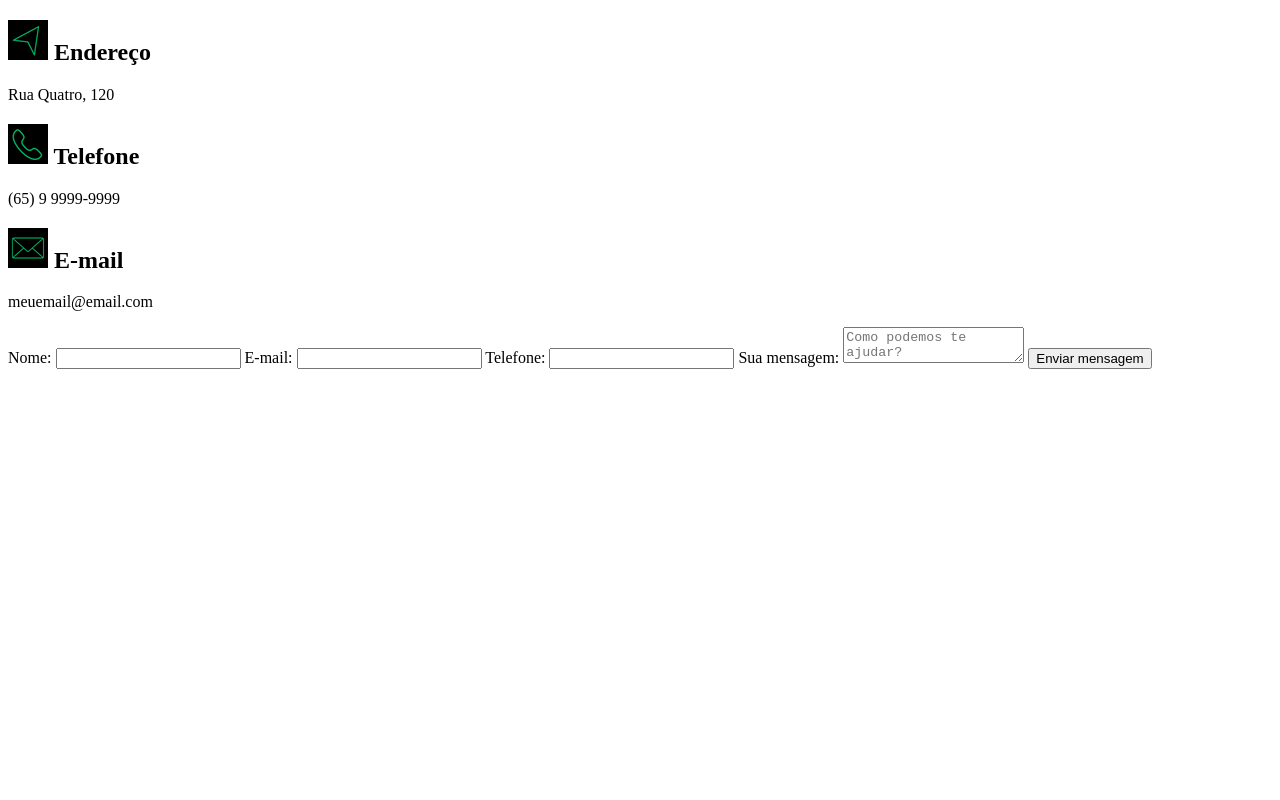
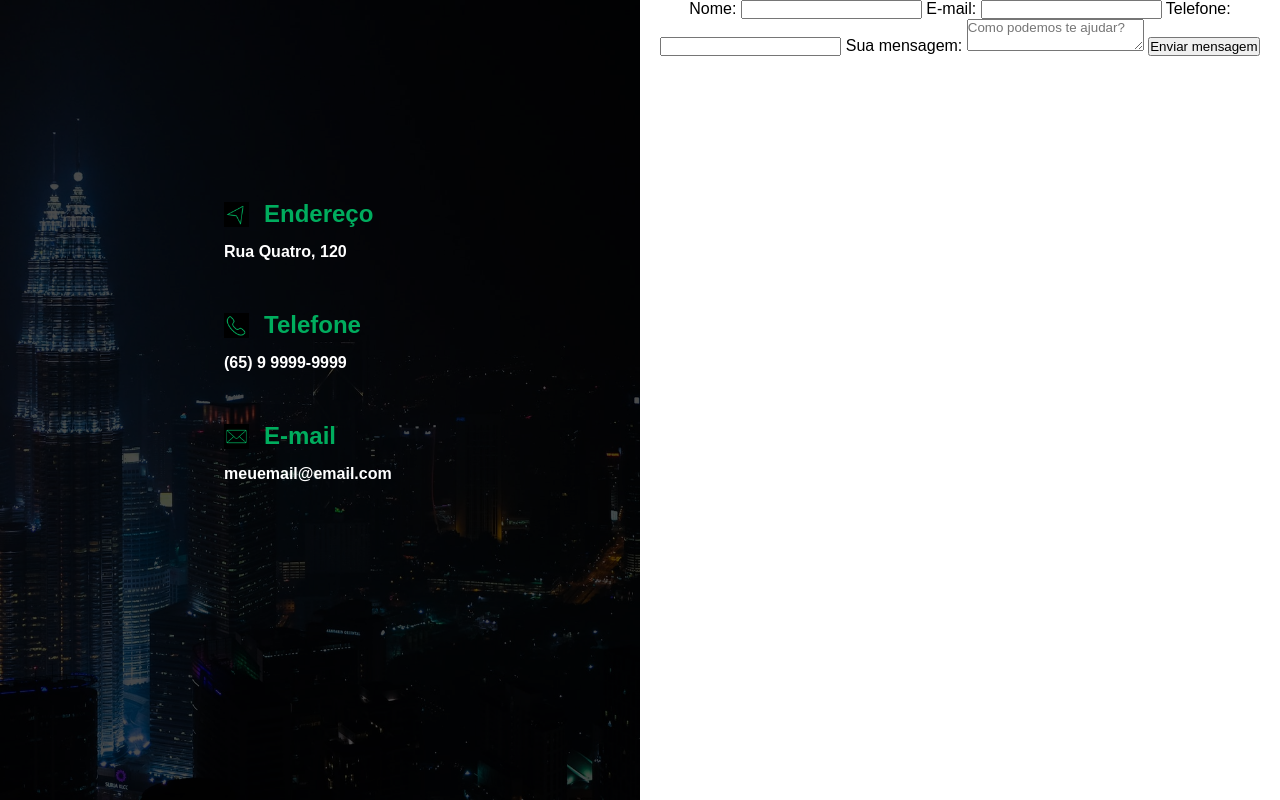
Before and after one commit to karinasasaki/Pagina-de-contato, a plain HTML site: page index.html in a window 1280 px wide. Drawn offline with Linux system fonts and the light colour scheme.

Commit message:
Estilização da seção de contatos com CSS

```diff
--- a/css/styles.css
+++ b/css/styles.css
@@ -0,0 +1,58 @@
+*{
+    margin: 0;
+    padding: 0;
+    font-family: Arial, Helvetica, sans-serif;
+    box-sizing: border-box;
+}
+
+body{
+    display: flex;
+    flex-direction: row;
+    height: 100vh;
+}
+
+.address-container, .form-container{
+    flex: 1 1 0;
+    text-align: center;
+}
+
+.address-container{
+    background-image: url(../img/project_bg.jpg);
+    background-size: cover;
+    background-position-x: -150px;
+    color: #FFF;
+    position: relative;
+}
+
+.fade{
+    height: 100%;
+    width: 100%;
+    background-color: #000;
+    opacity: 0.7;
+}
+
+.address-content{
+    position: absolute;
+    top: 25vh;
+    left: 35%;
+    text-align: left;
+}
+
+h2{
+    color: #00AD5E;
+    margin-bottom: 15px;
+    position: relative;
+    padding-left: 40px;
+}
+
+p{
+    font-weight: bold;
+    margin-bottom: 50px;
+}
+
+img{
+    position: absolute;
+    top: 2px;
+    left: 0;
+    height: 25px;
+}
--- a/index.html
+++ b/index.html
@@ -6,12 +6,10 @@
         <link rel="stylesheet" href="css/styles.css">
     </head>
     <body>
-        <div class="adress-container">
-            <div class="fade">
-
-            </div>
-            <div class="adress-content">
-                <h2><img src="img/iconadress.png"> Endereço</h2>
+        <div class="address-container">
+            <div class="fade"></div>
+            <div class="address-content">
+                <h2><img src="img/iconaddress.png"> Endereço</h2>
                 <p>Rua Quatro, 120</p>
                 <h2><img src="img/iconphone.png"> Telefone</h2>
                 <p>(65) 9 9999-9999</p>
```
Also changed, not shown: img/iconaddress.png (renamed from img/iconadress.png).
